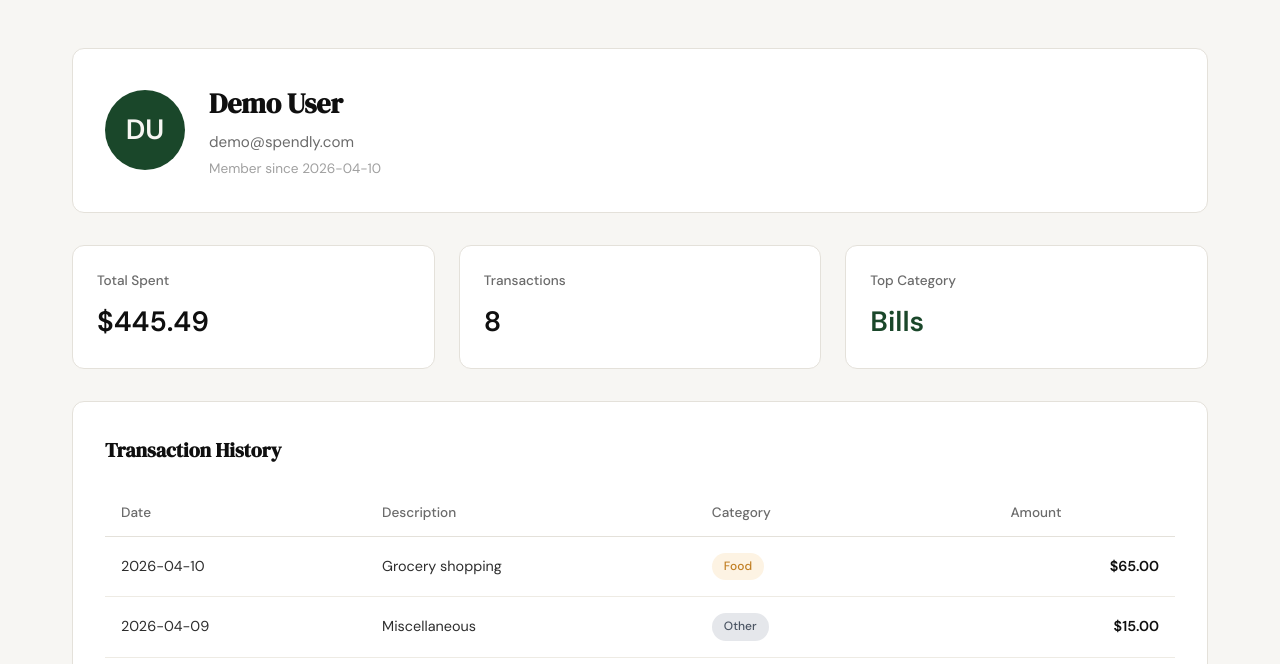
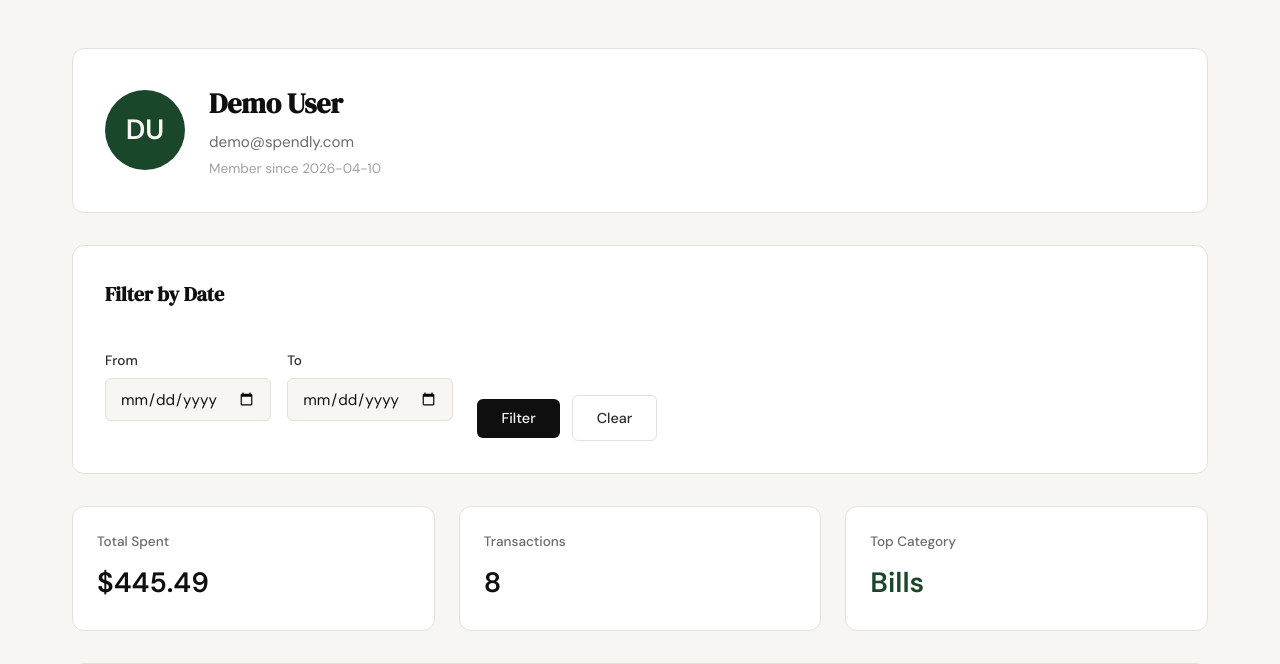
Before and after one commit to jangirmanish1990/Spendly, a Flask app: page /profile in a window 1280 px wide. Shown: the part 61-725 px from the top of the page. Run offline with Flask 3, Linux system fonts and the light colour scheme; a user stored in the database is signed in; data comes from the database, SQL or seed files in the repository.

Commit message:
Implement date filter for profile page (Step 06)
- Add date range filter UI with From/To inputs and Filter/Clear buttons
- Modify profile route to accept start_date and end_date query parameters
- Apply date filtering to all expense queries (stats, transactions, categories)
- Handle invalid date ranges by swapping dates and showing error message
- Add client-side validation to prevent end date before start date
- Display active filter range when dates are selected

Co-Authored-By: Claude Opus 4.7 <noreply@anthropic.com>

```diff
--- a/app.py
+++ b/app.py
@@ -142,6 +142,17 @@ def profile():
         return redirect(url_for("login"))
 
     user_id = session["user_id"]
+
+    # Get date filter parameters from query string
+    start_date = request.args.get("start_date", "").strip()
+    end_date = request.args.get("end_date", "").strip()
+
+    # Handle invalid date range: swap if start > end
+    date_filter_error = None
+    if start_date and end_date and start_date > end_date:
+        date_filter_error = "Start date cannot be after end date. Dates have been swapped."
+        start_date, end_date = end_date, start_date
+
     conn = get_db()
     cursor = conn.cursor()
 
@@ -154,34 +165,47 @@ def profile():
         "member_since": user_row["created_at"][:10] if user_row else "Unknown"
     }
 
-    # Total spent
-    cursor.execute("SELECT COALESCE(SUM(amount), 0) FROM expenses WHERE user_id = ?", (user_id,))
+    # Build date filter clause and parameters
+    date_clause = ""
+    date_params = [user_id]
+    if start_date and end_date:
+        date_clause = "AND date >= ? AND date <= ?"
+        date_params = [user_id, start_date, end_date]
+    elif start_date:
+        date_clause = "AND date >= ?"
+        date_params = [user_id, start_date]
+    elif end_date:
+        date_clause = "AND date <= ?"
+        date_params = [user_id, end_date]
+
+    # Total spent (with optional date filter)
+    cursor.execute(f"SELECT COALESCE(SUM(amount), 0) FROM expenses WHERE user_id = ? {date_clause}", date_params)
     total_spent = cursor.fetchone()[0]
 
-    # Transaction count
-    cursor.execute("SELECT COUNT(*) FROM expenses WHERE user_id = ?", (user_id,))
+    # Transaction count (with optional date filter)
+    cursor.execute(f"SELECT COUNT(*) FROM expenses WHERE user_id = ? {date_clause}", date_params)
     transaction_count = cursor.fetchone()[0]
 
-    # Top category
-    cursor.execute("""
+    # Top category (with optional date filter)
+    cursor.execute(f"""
         SELECT category, SUM(amount) as total
         FROM expenses
-        WHERE user_id = ?
+        WHERE user_id = ? {date_clause}
         GROUP BY category
         ORDER BY total DESC
         LIMIT 1
-    """, (user_id,))
+    """, date_params)
     top_category_row = cursor.fetchone()
     top_category = top_category_row["category"] if top_category_row else "N/A"
 
-    # Category breakdown with percentages
-    cursor.execute("""
+    # Category breakdown with percentages (with optional date filter)
+    cursor.execute(f"""
         SELECT category, SUM(amount) as amount
         FROM expenses
-        WHERE user_id = ?
+        WHERE user_id = ? {date_clause}
         GROUP BY category
         ORDER BY amount DESC
-    """, (user_id,))
+    """, date_params)
     category_rows = cursor.fetchall()
 
     # Build categories list with percentages
@@ -195,14 +219,14 @@ def profile():
                 "percentage": percentage
             })
 
-    # Fetch recent transactions
+    # Fetch recent transactions (with optional date filter)
     cursor.execute(
-        """SELECT id, date, description, category, amount
+        f"""SELECT id, date, description, category, amount
            FROM expenses
-           WHERE user_id = ?
+           WHERE user_id = ? {date_clause}
            ORDER BY date DESC
            LIMIT 5""",
-        (user_id,)
+        date_params
     )
     rows = cursor.fetchall()
     conn.close()
@@ -224,7 +248,16 @@ def profile():
         "top_category": top_category
     }
 
-    return render_template("profile.html", user=user, stats=stats, transactions=transactions, categories=categories)
+    return render_template(
+        "profile.html",
+        user=user,
+        stats=stats,
+        transactions=transactions,
+        categories=categories,
+        start_date=start_date,
+        end_date=end_date,
+        date_filter_error=date_filter_error
+    )
 
 
 @app.route("/expenses/add")
--- a/static/css/style.css
+++ b/static/css/style.css
@@ -721,6 +721,54 @@ a { color: inherit; text-decoration: none; }
     margin: 0;
 }
 
+/* Date Filter Section */
+.filter-section {
+    display: flex;
+    flex-direction: column;
+    gap: 1rem;
+}
+
+.date-filter-form {
+    display: flex;
+    flex-wrap: wrap;
+    align-items: flex-end;
+    gap: 1.5rem;
+}
+
+.filter-inputs {
+    display: flex;
+    gap: 1rem;
+    flex-wrap: wrap;
+}
+
+.filter-inputs .form-group {
+    min-width: 150px;
+}
+
+.filter-actions {
+    display: flex;
+    gap: 0.75rem;
+    align-items: center;
+}
+
+.filter-active {
+    font-size: 0.875rem;
+    color: var(--ink-muted);
+    margin: 0;
+    padding-top: 0.5rem;
+    border-top: 1px solid var(--border-soft);
+}
+
+.filter-error {
+    font-size: 0.875rem;
+    color: var(--danger);
+    margin: 0;
+    padding: 0.5rem 0.75rem;
+    background: var(--danger-light);
+    border: 1px solid #f5c6c2;
+    border-radius: var(--radius-sm);
+}
+
 /* Stats Grid */
 .stats-grid {
     display: grid;
--- a/static/js/main.js
+++ b/static/js/main.js
@@ -30,4 +30,37 @@ document.addEventListener("DOMContentLoaded", function() {
             }
         });
     }
+
+    // Date filter validation for profile page
+    const dateFilterForm = document.querySelector('.date-filter-form');
+
+    if (dateFilterForm) {
+        const startDateInput = dateFilterForm.querySelector('input[name="start_date"]');
+        const endDateInput = dateFilterForm.querySelector('input[name="end_date"]');
+
+        // Validate date range on change
+        function validateDateRange() {
+            if (startDateInput.value && endDateInput.value) {
+                if (startDateInput.value > endDateInput.value) {
+                    endDateInput.setCustomValidity("End date must be after start date");
+                } else {
+                    endDateInput.setCustomValidity("");
+                }
+            } else {
+                endDateInput.setCustomValidity("");
+            }
+        }
+
+        startDateInput.addEventListener("change", validateDateRange);
+        endDateInput.addEventListener("change", validateDateRange);
+
+        // Prevent form submission if date range is invalid
+        dateFilterForm.addEventListener("submit", function(e) {
+            if (startDateInput.value && endDateInput.value && startDateInput.value > endDateInput.value) {
+                e.preventDefault();
+                endDateInput.setCustomValidity("End date must be after start date");
+                endDateInput.reportValidity();
+            }
+        });
+    }
 });
--- a/templates/profile.html
+++ b/templates/profile.html
@@ -16,6 +16,33 @@
                 <p class="profile-member">Member since {{ user.member_since }}</p>
             </div>
         </div>
+    </div>
+
+    <!-- Date Filter Section -->
+    <div class="profile-card filter-section">
+        <h2 class="section-title">Filter by Date</h2>
+        <form method="GET" action="{{ url_for('profile') }}" class="date-filter-form">
+            <div class="filter-inputs">
+                <div class="form-group">
+                    <label for="start_date">From</label>
+                    <input type="date" id="start_date" name="start_date" value="{{ start_date or '' }}" class="form-input">
+                </div>
+                <div class="form-group">
+                    <label for="end_date">To</label>
+                    <input type="date" id="end_date" name="end_date" value="{{ end_date or '' }}" class="form-input">
+                </div>
+            </div>
+            <div class="filter-actions">
+                <button type="submit" class="btn-primary">Filter</button>
+                <a href="{{ url_for('profile') }}" class="btn-ghost">Clear</a>
+            </div>
+        </form>
+        {% if start_date and end_date %}
+        <p class="filter-active">Showing: {{ start_date }} to {{ end_date }}</p>
+        {% endif %}
+        {% if date_filter_error %}
+        <p class="filter-error">{{ date_filter_error }}</p>
+        {% endif %}
     </div>
 
     <!-- Section 2: Summary Stats -->
```
Also changed, not shown: .claude/settings.local.json, .claude/specs/06-date-filter-profile.md (added).
